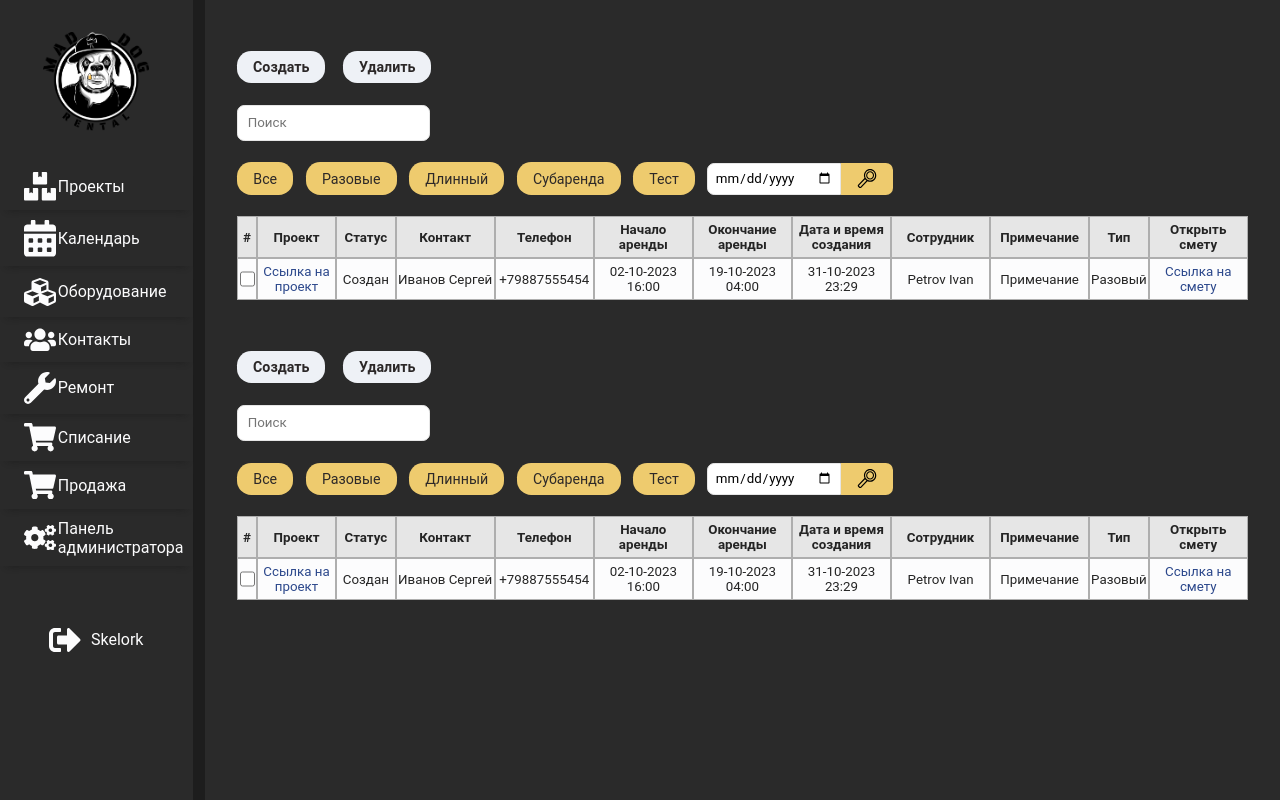
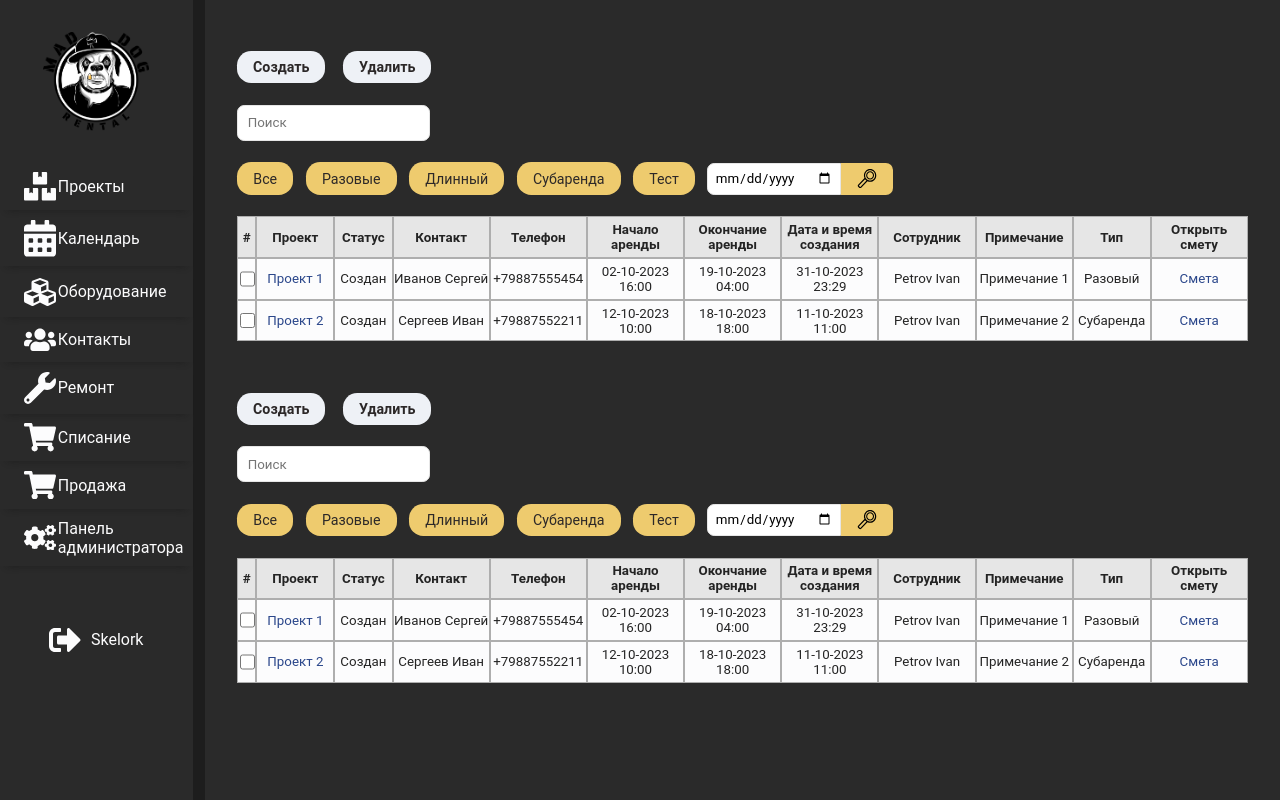
Before and after one commit to Schwibl/maddog, a React (Create React App) app in the folder maddog/: page /projects in a window 1280 px wide. Built offline with nearby package versions, Linux system fonts and the light colour scheme.

Commit message:
update ProjectRow, add test projects data

```diff
--- a/maddog/src/projectsPages/projectPage/ProjectItem.jsx
+++ /dev/null
@@ -1,36 +0,0 @@
-import styles from './ProjectPage.module.scss';
-import {
-    Link
-} from 'react-router-dom';
-
-function ProjectItem(props) {
-    const { projectName, projectHref, estimateHref } = props;
-    return (
-        <div className={styles.gridRow}>
-            <div className={styles.gridCell}>
-                <input type='checkbox' />
-            </div>
-            <div className={styles.gridCell}>
-                <Link href={projectHref}>
-                    {projectName}
-                </Link>
-            </div>
-            <div className={styles.gridCell}>Создан</div>
-            <div className={styles.gridCell}>Иванов Сергей</div>
-            <div className={styles.gridCell}>+79887555454</div>
-            <div className={styles.gridCell}>02-10-2023 16:00</div>
-            <div className={styles.gridCell}>19-10-2023 04:00</div>
-            <div className={styles.gridCell}>31-10-2023 23:29</div>
-            <div className={styles.gridCell}>Petrov Ivan</div>
-            <div className={styles.gridCell}>Примечание</div>
-            <div className={styles.gridCell}>Разовый</div>
-            <div className={styles.gridCell}>
-                <Link href={estimateHref}>
-                    Ссылка на смету
-                </Link>
-            </div>
-        </div>
-    );
-}
-
-export default ProjectItem
--- a/maddog/src/projectsPages/projectPage/ProjectPage.jsx
+++ b/maddog/src/projectsPages/projectPage/ProjectPage.jsx
@@ -4,7 +4,39 @@ import {
 import styles from './ProjectPage.module.scss';
 import NavBar from '../../components/navbar/NavBar';
 import SearchSVG from './searchSVG';
-import ProjectItem from './ProjectItem';
+import ProjectRow from "./ProjectRow";
+
+// для проверки ProjectRow
+const testProjects = [
+  {
+    projectHref: '/project1',
+    projectName: 'Проект 1',
+    status: 'Создан',
+    contact: 'Иванов Сергей',
+    phone: '+79887555454',
+    startDate: '02-10-2023 16:00',
+    endDate: '19-10-2023 04:00',
+    createdDate: '31-10-2023 23:29',
+    creator: 'Petrov Ivan',
+    note: 'Примечание 1',
+    type: 'Разовый',
+    estimateHref: '/estimate1'
+  },
+  {
+    projectHref: '/project2',
+    projectName: 'Проект 2',
+    status: 'Создан',
+    contact: 'Сергеев Иван',
+    phone: '+79887552211',
+    startDate: '12-10-2023 10:00',
+    endDate: '18-10-2023 18:00',
+    createdDate: '11-10-2023 11:00',
+    creator: 'Petrov Ivan',
+    note: 'Примечание 2',
+    type: 'Субаренда',
+    estimateHref: '/estimate2'
+  },
+];
 
 function ProjectPage() {
     const headers = [
@@ -60,7 +92,9 @@ function ProjectPage() {
                             <div className={styles.gridHeader} key={index}>{header}</div>
                         ))}
                     </div>
-                    <ProjectItem projectName={'Ссылка на проект'}/>
+                    {testProjects.map((project, index) => (
+                        <ProjectRow key={index} {...project} />
+                    ))}
                 </div>
             </section>
         </div>
--- a/maddog/src/projectsPages/projectPage/ProjectPage.module.scss
+++ b/maddog/src/projectsPages/projectPage/ProjectPage.module.scss
@@ -96,7 +96,7 @@
 .gridRowHeader,
 .gridRow {
     display: grid;
-    grid-template-columns: 1fr 4fr 3fr repeat(7, 5fr) 3fr 5fr;
+    grid-template-columns: 1fr 4fr 3fr repeat(7, 5fr) 4fr 5fr;
     justify-items: center;
     align-items: center;
     text-align: center;
--- /dev/null
+++ b/maddog/src/projectsPages/projectPage/ProjectRow.jsx
@@ -0,0 +1,46 @@
+import styles from './ProjectPage.module.scss';
+import {
+    Link
+} from 'react-router-dom';
+
+function ProjectRow(props) {
+    const {
+        projectHref,
+        projectName,
+        status,
+        contact,
+        phone,
+        startDate,
+        endDate,
+        createdDate,
+        creator,
+        note,
+        type,
+        estimateHref
+    } = props;
+
+    return (
+        <div className={styles.gridRow}>
+            <p className={styles.gridCell}>
+                <input type='checkbox' />
+            </p>
+            <p className={styles.gridCell}>
+                <Link href={projectHref}>{projectName}</Link>
+            </p>
+            <p className={styles.gridCell}>{status}</p>
+            <p className={styles.gridCell}>{contact}</p>
+            <p className={styles.gridCell}>{phone}</p>
+            <p className={styles.gridCell}>{startDate}</p>
+            <p className={styles.gridCell}>{endDate}</p>
+            <p className={styles.gridCell}>{createdDate}</p>
+            <p className={styles.gridCell}>{creator}</p>
+            <p className={styles.gridCell}>{note}</p>
+            <p className={styles.gridCell}>{type}</p>
+            <p className={styles.gridCell}>
+                <Link href={estimateHref}>Смета</Link>
+            </p>
+        </div>
+    );
+}
+
+export default ProjectRow;
```
